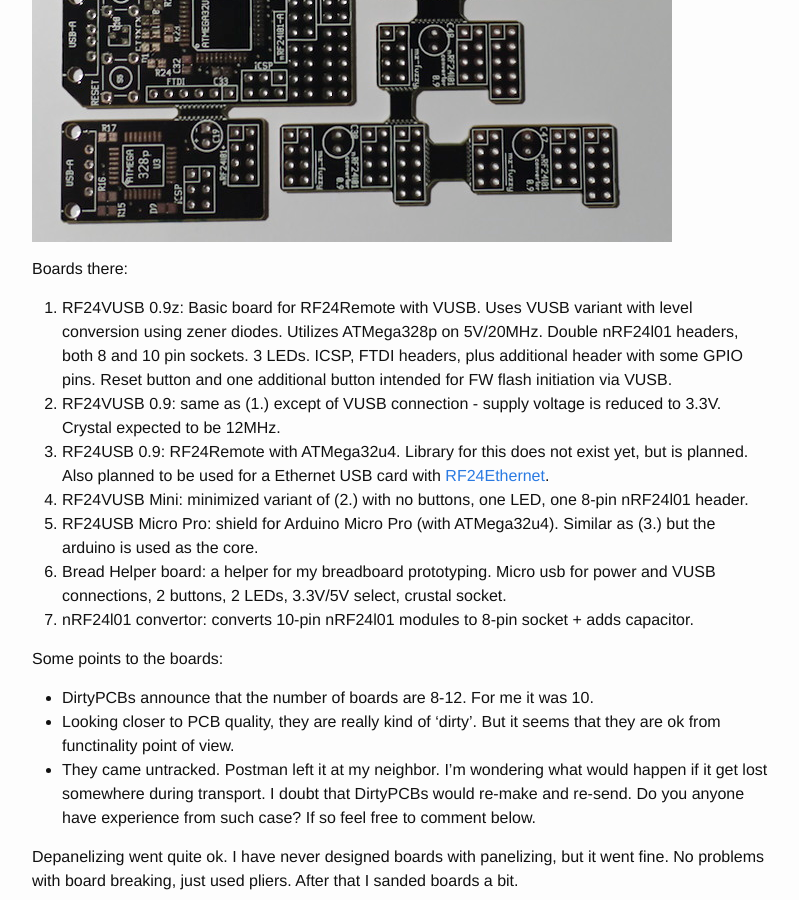
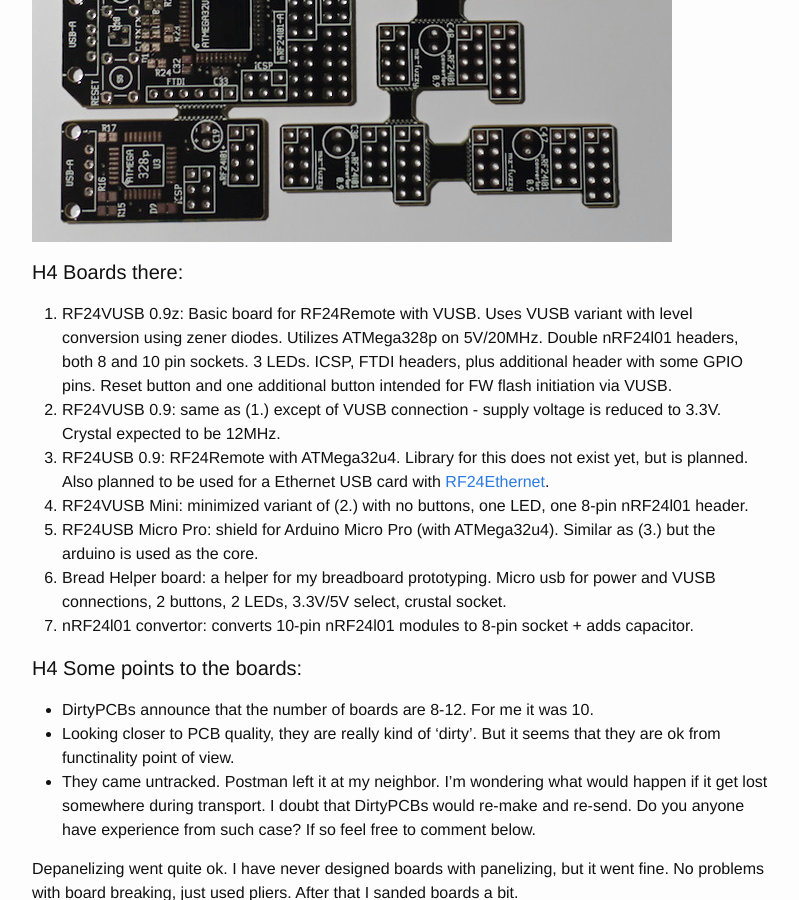
Before and after one commit to martin-mat/mz-fuzzy.github.io, a Jekyll site: the page built from _posts/2015-02-23-PCBs arrived!.md, in a window 1280 px wide and 900 px high, scrolled down 733 px. Shown: the whole window, without its empty margins (238-1037 px from the left). Built offline with Jekyll 4.4.1, drawn with Linux system fonts in a browser that asks for light colours.

Commit message:
formatting

```diff
--- a/_posts/2015-02-23-PCBs arrived!.md
+++ b/_posts/2015-02-23-PCBs arrived!.md
@@ -7,7 +7,7 @@ Recently I've spend my free time working on [RF24Remote](https://github.com/mz-f
 
 ![Panelized PCBs]({{ site.url }}/assets/Panelized_PCBs_RF24Remote.jpg "Panelized PCBs")
 
-Boards there:
+#### H4 Boards there:
 
 1. RF24VUSB 0.9z: Basic board for RF24Remote with VUSB. Uses VUSB variant with level conversion using zener diodes. Utilizes ATMega328p on 5V/20MHz. Double nRF24l01 headers, both 8 and 10 pin sockets. 3 LEDs. ICSP, FTDI headers, plus additional header with some GPIO pins. Reset button and one additional button intended for FW flash initiation via VUSB.
 2. RF24VUSB 0.9: same as (1.) except of VUSB connection - supply voltage is reduced to 3.3V. Crystal expected to be 12MHz.
@@ -17,7 +17,7 @@ Boards there:
 6. Bread Helper board: a helper for my breadboard prototyping. Micro usb for power and VUSB connections, 2 buttons, 2 LEDs, 3.3V/5V select, crustal socket.
 7. nRF24l01 convertor: converts 10-pin nRF24l01 modules to 8-pin socket + adds capacitor.
 
-Some points to the boards:
+#### H4 Some points to the boards:
 
 * DirtyPCBs announce that the number of boards are 8-12. For me it was 10.
 * Looking closer to PCB quality, they are really kind of 'dirty'. But it seems that they are ok from functinality point of view.
```
